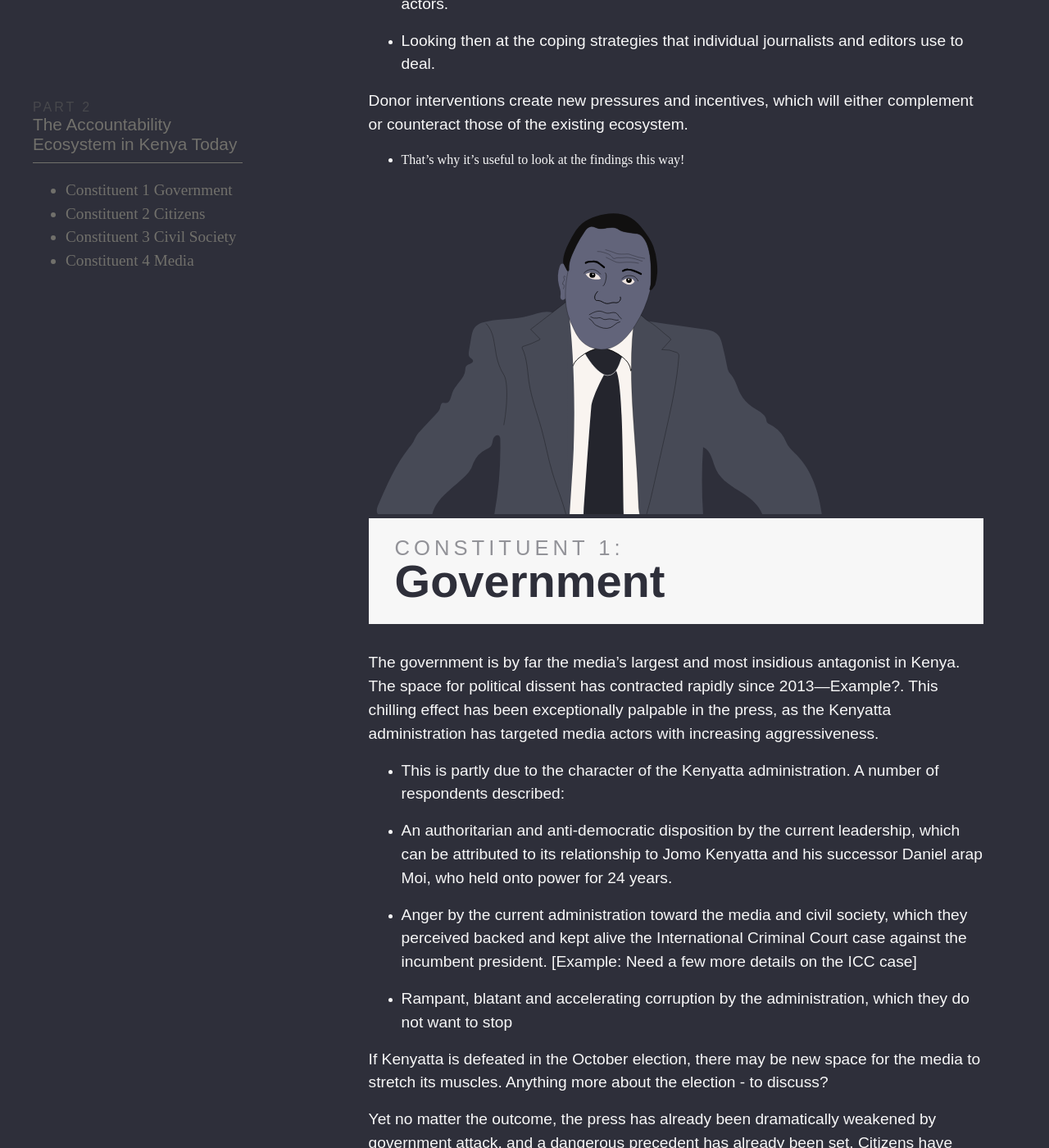
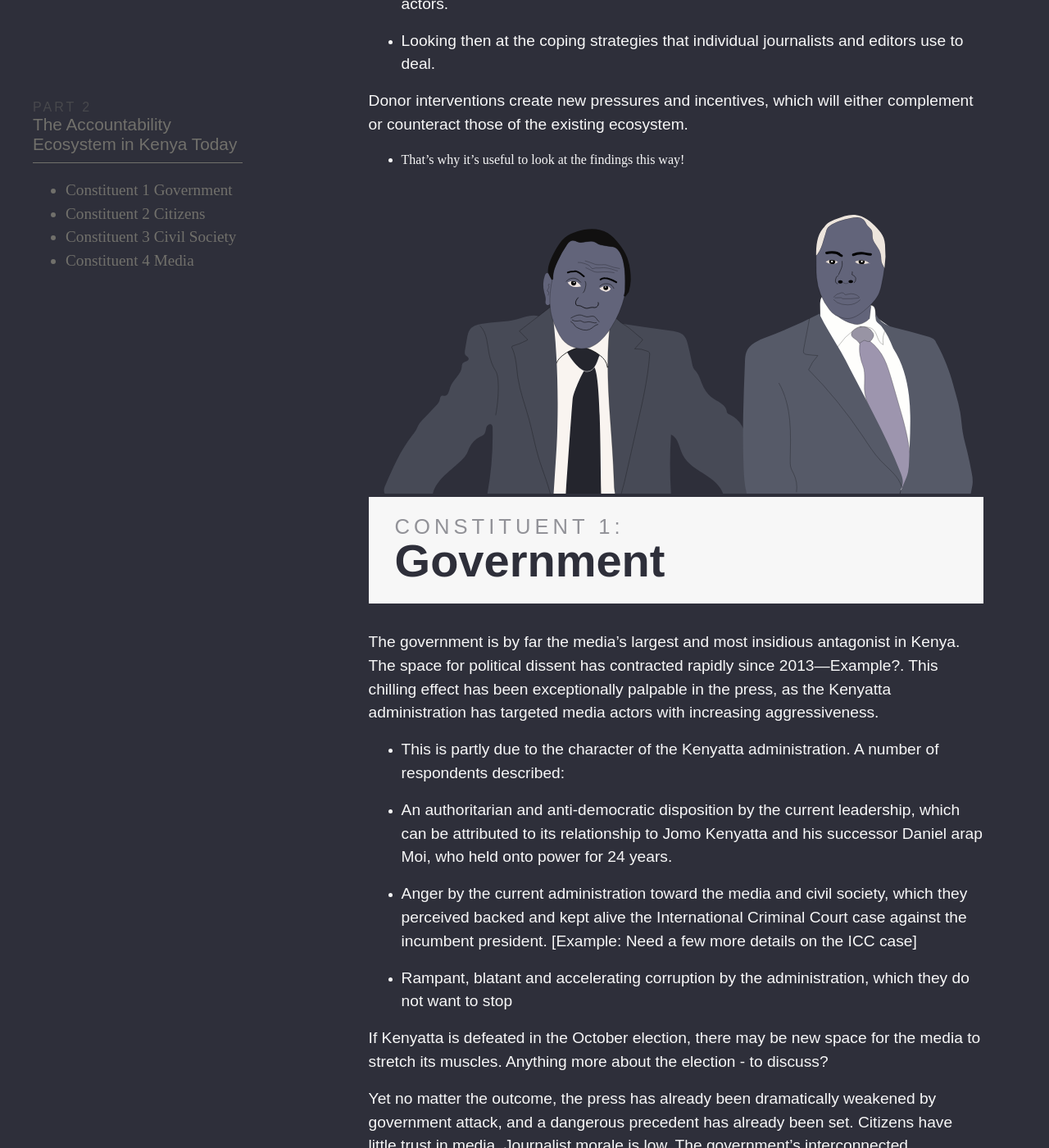
Before and after one commit to theReboot/onken, a Jekyll site: the page built from 2-accountability-ecosystem-kenya/index.md, in a window 1280 px wide and 1400 px high, scrolled down 706 px. Shown: the whole window at 82% size. Built offline with Jekyll 4.4.1, drawn with Linux system fonts in a browser that asks for light colours; nearby versions of some CDN libraries.

Commit message:
Updated government illustration

```diff
--- a/assets/main.scss
+++ b/assets/main.scss
@@ -597,7 +597,7 @@ nav {
   position: sticky;
 
   .government & {
-    width: 35rem;
+    width: 47rem;
   }
 }
 
```
Also changed, not shown: assets/img/on_illustration_government.svg, 2 other files.
